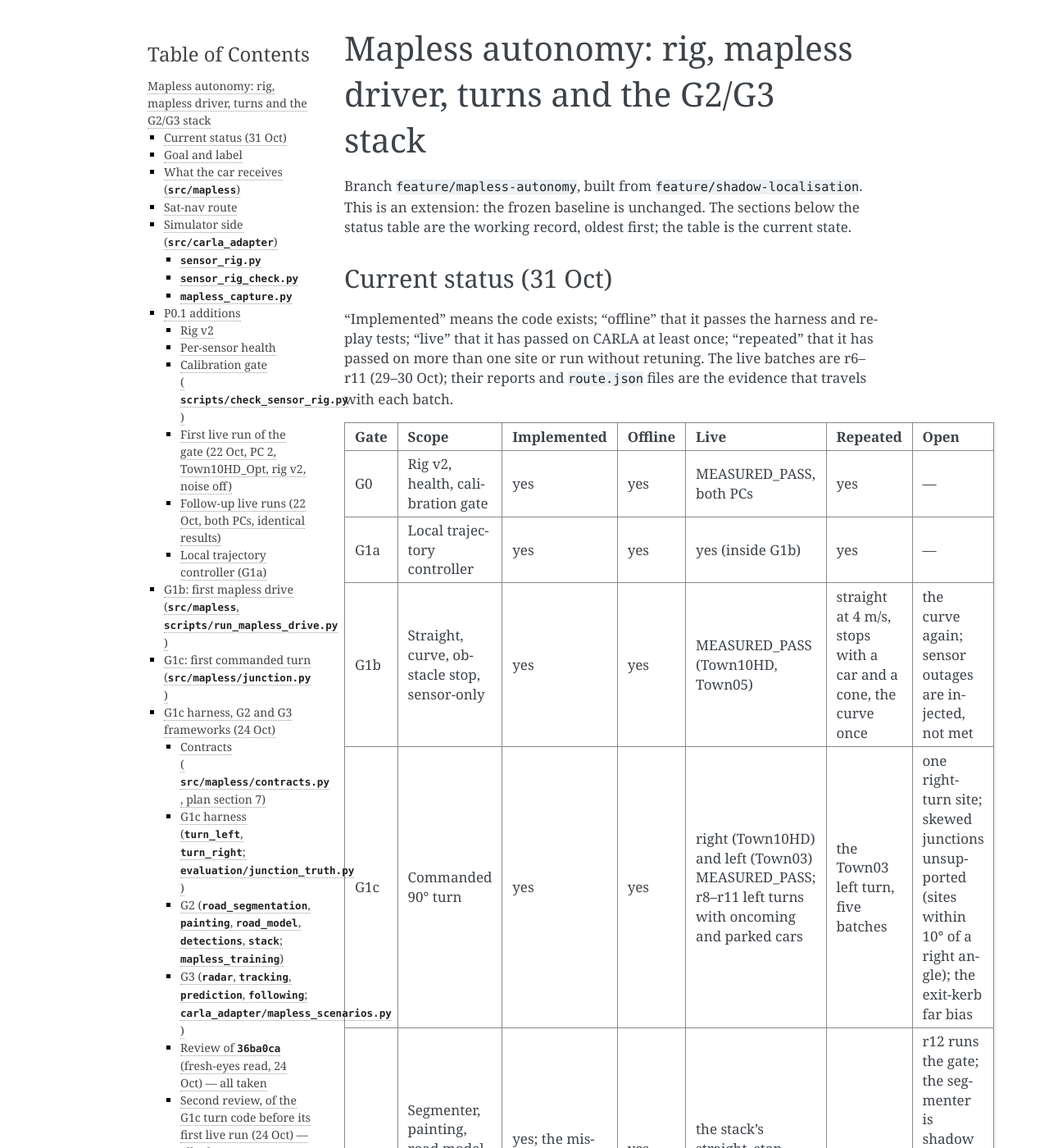
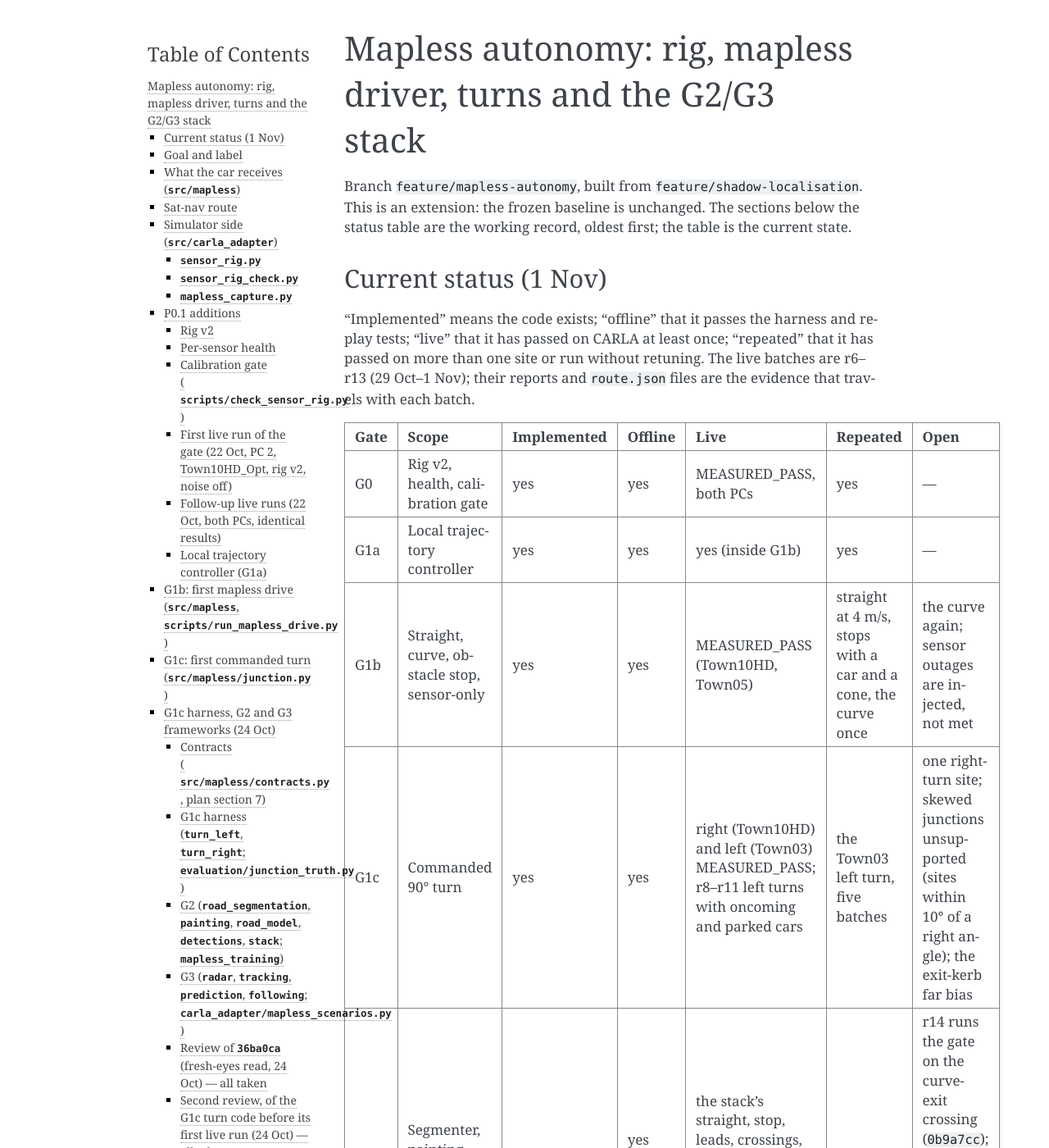
Before and after one commit to kkaaman/kkaaman-elec5308-a2-mo, a Sphinx documentation site: the page built from docs/mapless_autonomy.md, in a window 1280 px wide and 1400 px high. Shown: the whole window at 82% size. Built offline with Sphinx 7.4.7, drawn with Linux system fonts in a browser that asks for light colours; some of the changed text lies outside the part shown.

Commit message:
AI Journal: Assignment 2 (Mapless extension) - Status table to 1 Nov; the junction box's lane-keeping report tested on the fake mission {   "studentId": "kkaaman",   "groupId": "7",   "taskId": "Assignment 2 (Mapless extension)",   "tool": "Claude Fable",   "isPaid": true,   "modelVersion": "5.1",   "language": "English (Australia) 🇦🇺",   "interactions": [     {       "prompt": "Same request as the previous commit: the r13 fixes, with the status table brought up to date",       "response": "It updated the status table to 1 Nov and added a fake-mission test for the new lane-keeping report inside junction boxes.",       "intent": "Quality Assurance",       "aiAccuracy": "Perfect",       "humanIntervention": "",       "verificationMethod": "Unit testing and validation",       "evaluationConfidence": 5     }   ],   "metaReflection": {     "utilityScore": 4,     "processEvolution": "",     "criticalMoment": "",     "skillDependency": "keeping the docs in step with the code",     "synthesis": ""   },   "tags": [],   "status": "complete",   "id": "4e561420-c707-4f9c-95d4-bdd51d69af20",   "createdAt": "2026-11-07T09:24:04.624Z" }

```diff
--- a/docs/mapless_autonomy.md
+++ b/docs/mapless_autonomy.md
@@ -4,11 +4,11 @@
 extension: the frozen baseline is unchanged. The sections below the status table are
 the working record, oldest first; the table is the current state.
 
-## Current status (31 Oct)
+## Current status (1 Nov)
 
 "Implemented" means the code exists; "offline" that it passes the harness and replay
 tests; "live" that it has passed on CARLA at least once; "repeated" that it has passed on
-more than one site or run without retuning. The live batches are r6–r11 (29–30 Oct); their
+more than one site or run without retuning. The live batches are r6–r13 (29 Oct–1 Nov); their
 reports and `route.json` files are the evidence that travels with each batch.
 
 | Gate | Scope | Implemented | Offline | Live | Repeated | Open |
@@ -17,9 +17,9 @@
 | G1a | Local trajectory controller | yes | yes | yes (inside G1b) | yes | — |
 | G1b | Straight, curve, obstacle stop, sensor-only | yes | yes | MEASURED_PASS (Town10HD, Town05) | straight at 4 m/s, stops with a car and a cone, the curve once | the curve again; sensor outages are injected, not met |
 | G1c | Commanded 90° turn | yes | yes | right (Town10HD) and left (Town03) MEASURED_PASS; r8–r11 left turns with oncoming and parked cars | the Town03 left turn, five batches | one right-turn site; skewed junctions unsupported (sites within 10° of a right angle); the exit-kerb far bias |
-| G2 | Segmenter, painting, road model, stack; S0–S5 × 5 on the baseline route | yes; the mission scenario and its aggregator (31 Oct) | yes (fake world) | the stack's straight, stop, leads, crossings, turns; **the gate not run** | no | r12 runs the gate; the segmenter is shadow only (v2 right edge 0.76 m inside the kerb) and part of no decision |
+| G2 | Segmenter, painting, road model, stack; S0–S5 × 5 on the baseline route | yes; the mission scenario and its aggregator (31 Oct) | yes (fake world; synthetic 468) | the stack's straight, stop, leads, crossings, turns; **the gate run twice (r12 S0, r13 all) and failed at junction 468 both times** — S4 passed ×5 | no | r14 runs the gate on the curve-exit crossing (`0b9a7cc`); the segmenter is shadow only (v2 right edge 0.76 m inside the kerb) and part of no decision |
 | G3 | Tracker, radar, prediction, following, M04–M06 | yes | yes | braking lead, cut-in, crossing walker and car, radar-first: MEASURED_PASS, r8–r11 | the leads and crossings, four batches | the A/B/C ablation with a lead still moving beyond the LiDAR's reach; rear radars admitted, no behaviour reads them |
-| G4 | Lights, junction yielding, lane changes, faults, mixed route | the left turn's oncoming gate; the junction crossed straight (31 Oct); injected sensor outages | yes | the oncoming turns (r8–r11); the outages (r11) | the oncoming turn | lights (M07), lane changes (M09–M11), the mixed route (M13), a two-lane opposing carriageway at the gate |
+| G4 | Lights, junction yielding, lane changes, faults, mixed route | the left turn's oncoming gate; the junction crossed straight (31 Oct, curving exit 1 Nov); injected sensor outages | yes | the oncoming turns (r8–r12); the outages (r11); the crossing not yet | the oncoming turn | lights (M07), lane changes (M09–M11), the mixed route (M13), a two-lane opposing carriageway at the gate |
 | G5 | Learning | the segmenter trained (mIoU 0.879, Town02 held out) | — | shadow only | — | no learned component affects a command; no configuration C |
 | G6 | Held-out Town07, weather | no | — | — | — | the domain (kerb on the right, right-angle junctions) is narrower than Town07's roads: a kerbless corridor first |
 
```
Also changed, not shown: 1 other file.
